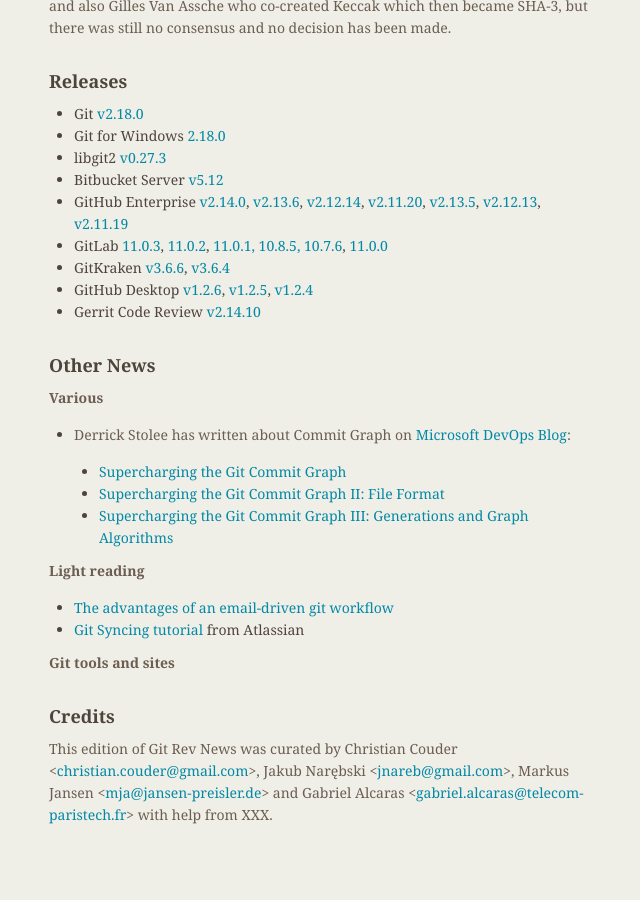
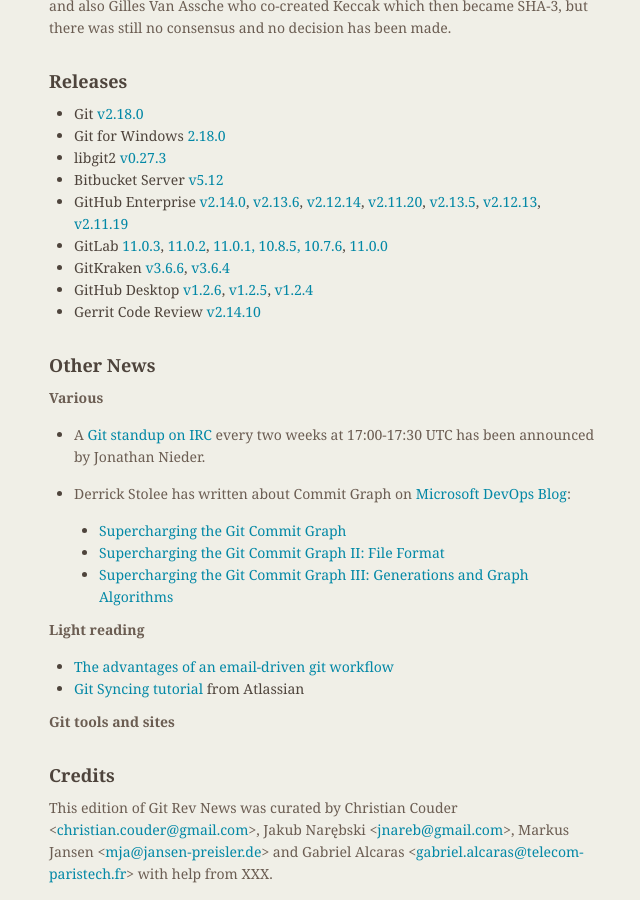
Before and after one commit to git/git.github.io, a Jekyll site: the page built from rev_news/drafts/edition-41.md, in a window 1280 px wide and 900 px high, scrolled down 1354 px. Shown: the whole window, without its empty margins (485-1125 px from the left). Built offline with Jekyll 4.4.1, drawn with Linux system fonts in a browser that asks for light colours; before the commit the page ends 2195 px from its top, so only the background shows below that.

Commit message:
rn-41: add info about Git standup on IRC

```diff
--- a/rev_news/drafts/edition-41.md
+++ b/rev_news/drafts/edition-41.md
@@ -128,6 +128,9 @@
 
 __Various__
 
+* A [Git standup on IRC](https://public-inbox.org/git/20180713170018.GA139708@aiede.svl.corp.google.com/)
+  every two weeks at 17:00-17:30 UTC has been announced by Jonathan Nieder.
+
 * Derrick Stolee has written about Commit Graph on [Microsoft DevOps Blog](https://blogs.msdn.microsoft.com/devops/):
 
   - [Supercharging the Git Commit Graph](https://blogs.msdn.microsoft.com/devops/2018/06/25/supercharging-the-git-commit-graph/)
```
